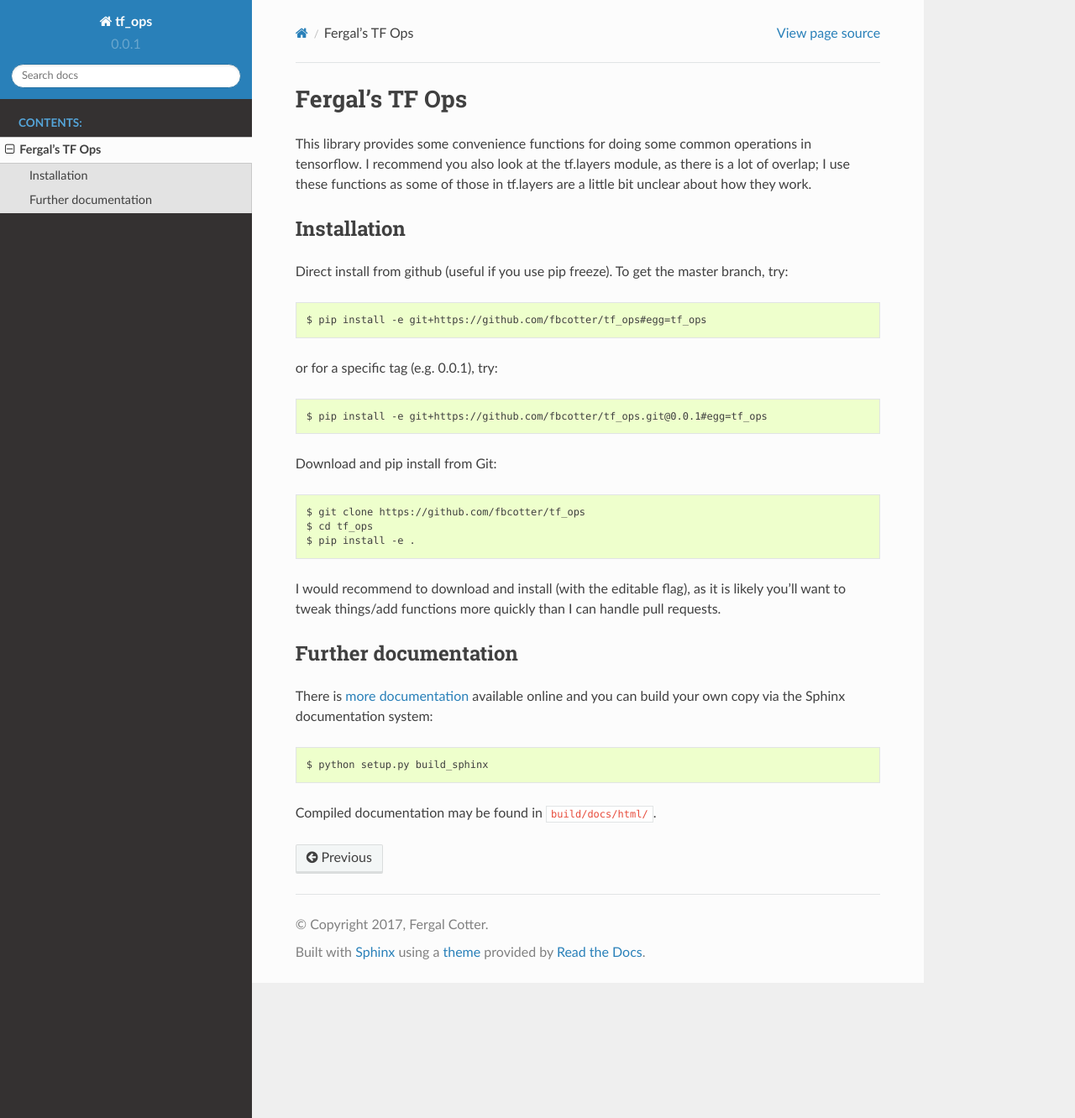
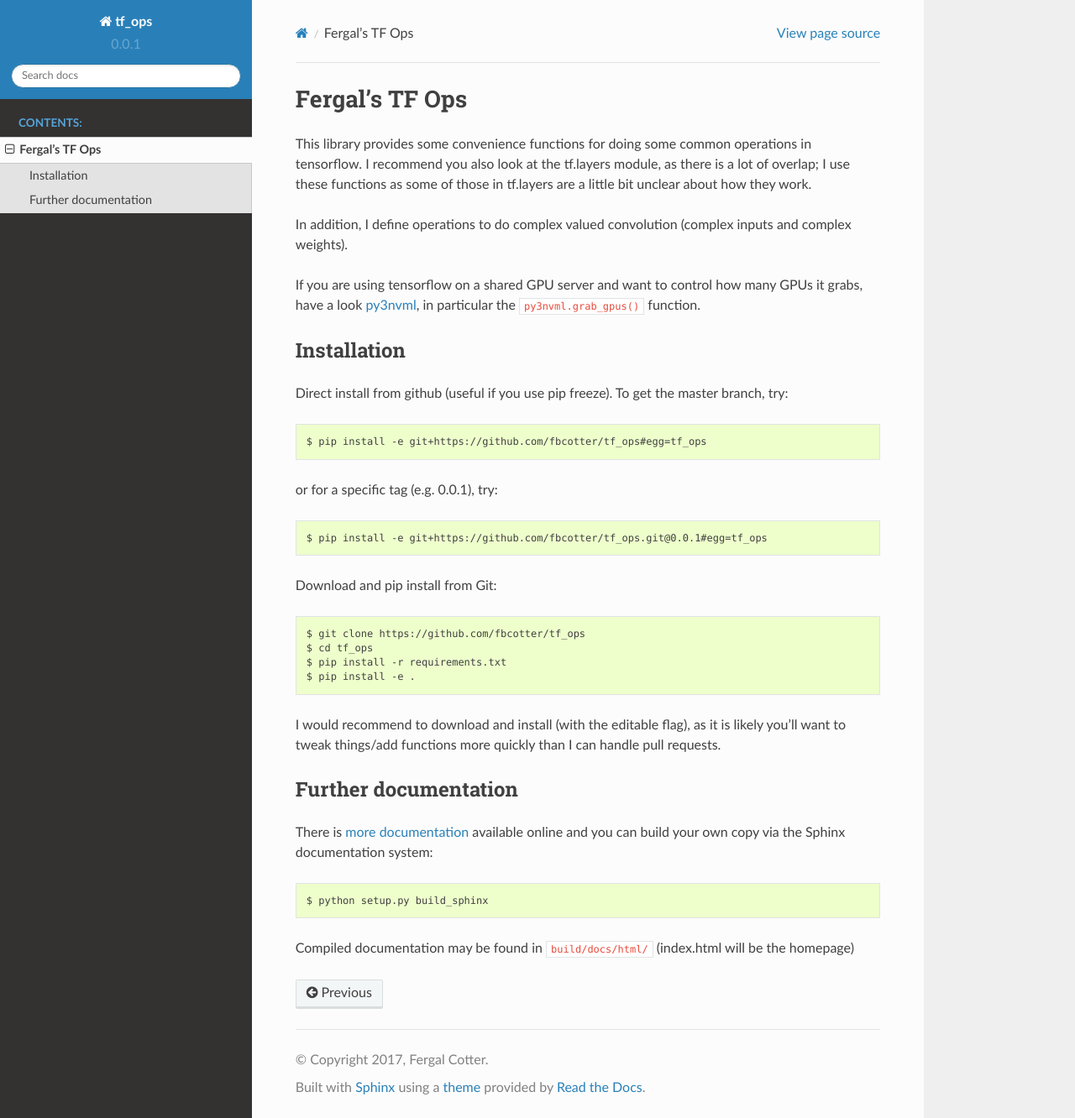
Before and after one commit to fbcotter/tf_ops, a Sphinx documentation site: the page built from docs/readme.rst, in a window 1280 px wide and 1332 px high. Shown: the whole window at 84% size. Built offline with Sphinx 7.4.7 and the Read the Docs theme 2.0.0, drawn with Linux system fonts in a browser that asks for light colours; pages that are not in the unit, such as notebooks, are missing from menus.

Commit message:
Fixed documenation builds

```diff
--- a/README.rst
+++ b/README.rst
@@ -4,6 +4,13 @@
 operations in tensorflow. I recommend you also look at the tf.layers module, as
 there is a lot of overlap; I use these functions as some of those in tf.layers
 are a little bit unclear about how they work.
+
+In addition, I define operations to do complex valued convolution (complex
+inputs and complex weights).
+
+If you are using tensorflow on a shared GPU server and want to control how many
+GPUs it grabs, have a look `py3nvml <https://github.com/fbcotter/py3nvml.git>`_,
+in particular the ``py3nvml.grab_gpus()`` function.
 
 .. _installation-label:
 
@@ -18,11 +25,11 @@
 
     $ pip install -e git+https://github.com/fbcotter/tf_ops.git@0.0.1#egg=tf_ops
 
-
 Download and pip install from Git::
 
     $ git clone https://github.com/fbcotter/tf_ops
     $ cd tf_ops
+    $ pip install -r requirements.txt
     $ pip install -e .
 
 I would recommend to download and install (with the editable flag), as it is
@@ -38,4 +45,5 @@
 
     $ python setup.py build_sphinx
 
-Compiled documentation may be found in ``build/docs/html/``.
+Compiled documentation may be found in ``build/docs/html/`` (index.html will be
+the homepage)
--- a/docs/index.rst
+++ b/docs/index.rst
@@ -11,7 +11,6 @@
    :caption: Contents:
 
    readme
-   modules
 
 
 Indices and tables
--- /dev/null
+++ b/requirements.txt
@@ -0,0 +1,3 @@
+tensorflow
+numpy
+pytest
--- /dev/null
+++ b/setup.cfg
@@ -0,0 +1,4 @@
+[build_sphinx]
+source-dir = docs/
+build-dir  = build/docs
+all_files  = 1
```
Also changed, not shown: setup.py (+5 -8 lines).
